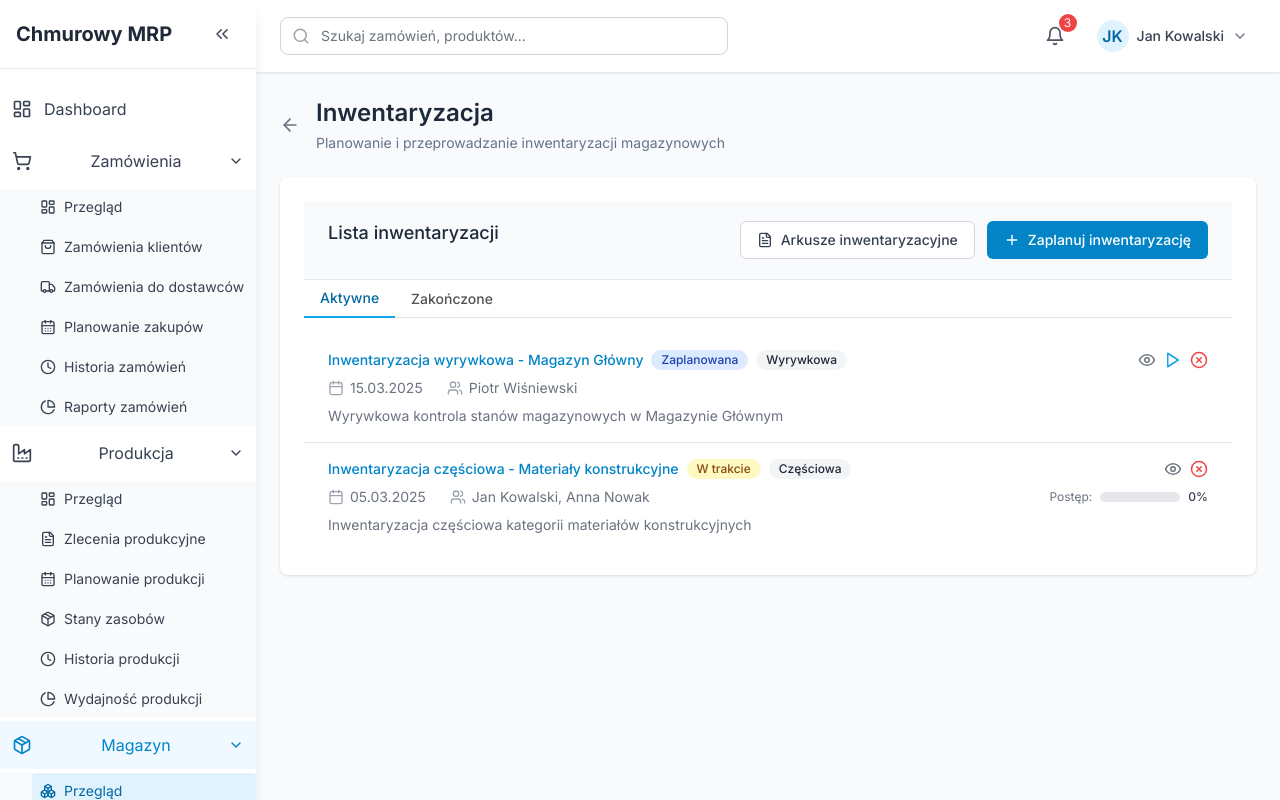
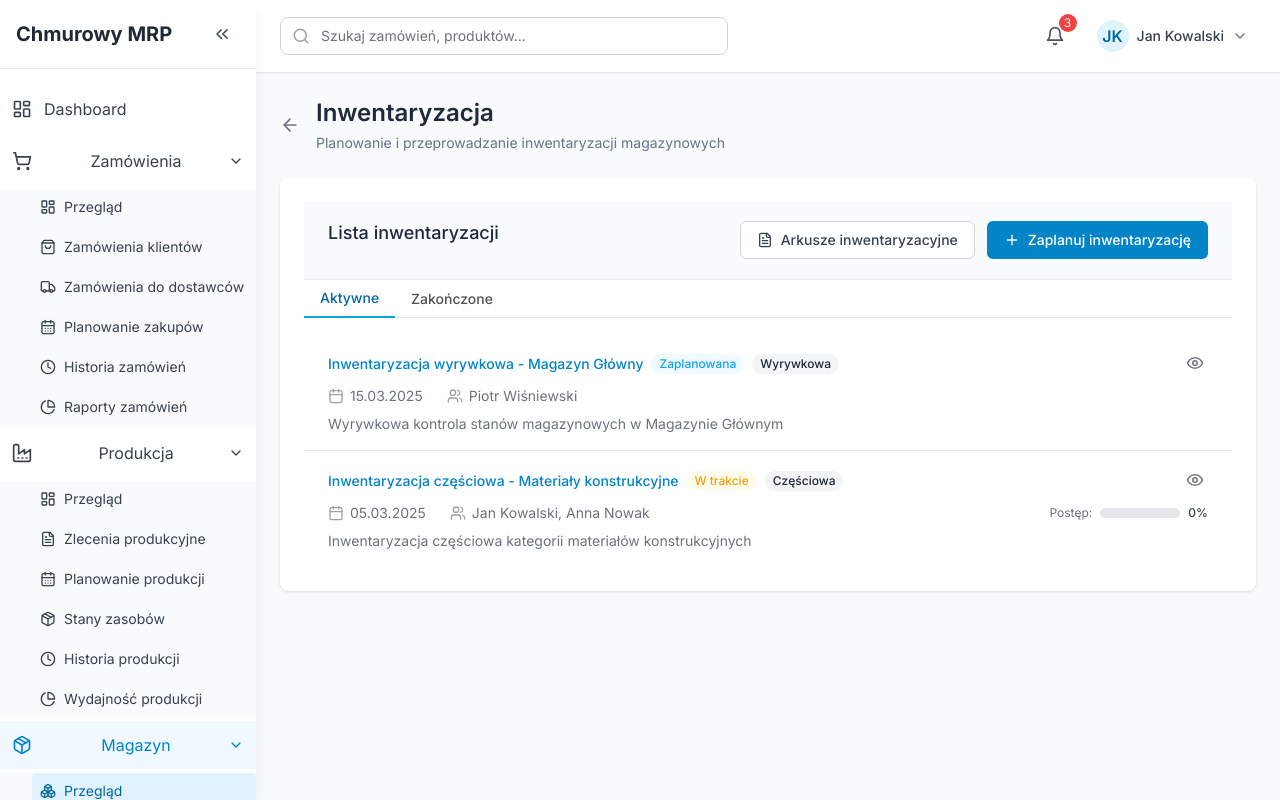
Before and after one commit to djmisieq/chmurowy-system-mrp, a Next.js app: page /inventory/inventory in a window 1280 px wide. Built offline with nearby package versions, Linux system fonts and the light colour scheme.

Commit message:
Update InventoryList component with new UI components

```diff
--- a/src/components/inventory/inventory/InventoryList.tsx
+++ b/src/components/inventory/inventory/InventoryList.tsx
@@ -1,6 +1,9 @@
 import React from 'react';
 import { Eye, Play, XCircle, Calendar, Users, CheckCircle } from 'lucide-react';
 import { Inventory, formatDate } from '../mockInventory';
+import Badge from '@/components/ui/Badge';
+import Tooltip from '@/components/ui/Tooltip';
+import Dropdown from '@/components/ui/Dropdown';
 
 interface InventoryListProps {
   inventories: Inventory[];
@@ -21,17 +24,17 @@ const InventoryList: React.FC<InventoryListProps> = ({
   const getStatusDisplay = (status: string) => {
     switch (status) {
       case 'planned':
-        return { label: 'Zaplanowana', color: 'bg-blue-100 text-blue-800' };
+        return { label: 'Zaplanowana', variant: 'info' as const };
       case 'in_progress':
-        return { label: 'W trakcie', color: 'bg-yellow-100 text-yellow-800' };
+        return { label: 'W trakcie', variant: 'warning' as const };
       case 'completed':
-        return { label: 'Zakończona', color: 'bg-green-100 text-green-800' };
+        return { label: 'Zakończona', variant: 'success' as const };
       case 'approved':
-        return { label: 'Zatwierdzona', color: 'bg-green-100 text-green-800' };
+        return { label: 'Zatwierdzona', variant: 'success' as const };
       case 'canceled':
-        return { label: 'Anulowana', color: 'bg-red-100 text-red-800' };
+        return { label: 'Anulowana', variant: 'danger' as const };
       default:
-        return { label: status, color: 'bg-gray-100 text-gray-800' };
+        return { label: status, variant: 'default' as const };
     }
   };
 
@@ -55,6 +58,38 @@ const InventoryList: React.FC<InventoryListProps> = ({
 
     const countedItems = inventory.items.filter(item => item.status !== 'pending').length;
     return Math.round((countedItems / inventory.items.length) * 100);
+  };
+
+  // Utwórz menu akcji dla każdej inwentaryzacji
+  const getActionMenu = (inventory: Inventory) => {
+    const actions = [
+      {
+        id: 'view',
+        label: 'Zobacz szczegóły',
+        icon: <Eye size={16} />,
+        onClick: () => onViewDetails(inventory.id)
+      }
+    ];
+
+    if (inventory.status === 'planned') {
+      actions.push({
+        id: 'start',
+        label: 'Rozpocznij inwentaryzację',
+        icon: <Play size={16} />,
+        onClick: () => onStartInventory(inventory.id)
+      });
+    }
+
+    if (inventory.status === 'planned' || inventory.status === 'in_progress') {
+      actions.push({
+        id: 'cancel',
+        label: 'Anuluj inwentaryzację',
+        icon: <XCircle size={16} />,
+        onClick: () => onCancelInventory(inventory.id)
+      });
+    }
+
+    return actions;
   };
 
   return (
@@ -87,6 +122,7 @@ const InventoryList: React.FC<InventoryListProps> = ({
           {inventories.map((inventory) => {
             const statusDisplay = getStatusDisplay(inventory.status);
             const progress = calculateProgress(inventory);
+            const actionMenu = getActionMenu(inventory);
 
             return (
               <div key={inventory.id} className="px-4 py-4 sm:px-6 hover:bg-gray-50">
@@ -96,55 +132,46 @@ const InventoryList: React.FC<InventoryListProps> = ({
                       {inventory.name}
                     </p>
                     <div className="mt-2 sm:mt-0 flex flex-wrap gap-2">
-                      <span className={`inline-flex items-center px-2.5 py-0.5 rounded-full text-xs font-medium ${statusDisplay.color}`}>
+                      <Badge variant={statusDisplay.variant} size="sm">
                         {statusDisplay.label}
-                      </span>
-                      <span className="inline-flex items-center px-2.5 py-0.5 rounded-full text-xs font-medium bg-gray-100 text-gray-800">
+                      </Badge>
+                      <Badge size="sm">
                         {getTypeDisplay(inventory.type)}
-                      </span>
+                      </Badge>
                     </div>
                   </div>
-                  <div className="ml-2 flex-shrink-0 flex">
-                    <button
-                      onClick={() => onViewDetails(inventory.id)}
-                      className="ml-2 text-gray-500 hover:text-gray-700"
-                      title="Szczegóły"
-                    >
+                  <div className="ml-2 flex-shrink-0">
+                    <Dropdown
+                      trigger={
+                        <button className="text-gray-500 hover:text-gray-700 p-1 rounded">
                           <Eye size={18} />
                         </button>
-
-                    {inventory.status === 'planned' && (
-                      <button
-                        onClick={() => onStartInventory(inventory.id)}
-                        className="ml-2 text-primary-500 hover:text-primary-700"
-                        title="Rozpocznij"
-                      >
-                        <Play size={18} />
-                      </button>
-                    )}
-
-                    {(inventory.status === 'planned' || inventory.status === 'in_progress') && (
-                      <button
-                        onClick={() => onCancelInventory(inventory.id)}
-                        className="ml-2 text-red-500 hover:text-red-700"
-                        title="Anuluj"
-                      >
-                        <XCircle size={18} />
-                      </button>
-                    )}
+                      }
+                      items={actionMenu}
+                      align="right"
+                      width="w-56"
+                    />
                   </div>
                 </div>
 
                 <div className="sm:flex sm:justify-between mt-2">
                   <div className="sm:flex">
                     <div className="flex items-center text-sm text-gray-500 mr-6">
+                      <Tooltip content="Data zaplanowania" position="top">
+                        <div className="flex items-center">
                           <Calendar size={16} className="flex-shrink-0 mr-1.5 text-gray-400" />
                           <span>{formatDate(inventory.planDate)}</span>
                         </div>
+                      </Tooltip>
+                    </div>
 
                     <div className="mt-2 flex items-center text-sm text-gray-500 sm:mt-0">
+                      <Tooltip content="Przypisani użytkownicy" position="top">
+                        <div className="flex items-center">
                           <Users size={16} className="flex-shrink-0 mr-1.5 text-gray-400" />
                           <span>{inventory.assignedUsers.join(', ')}</span>
+                        </div>
+                      </Tooltip>
                     </div>
                   </div>
 
@@ -163,8 +190,12 @@ const InventoryList: React.FC<InventoryListProps> = ({
 
                   {inventory.status === 'completed' && (
                     <div className="mt-2 sm:mt-0 flex items-center text-sm text-gray-500">
-                      <CheckCircle size={16} className="flex-shrink-0 mr-1.5 text-green-500" />
+                      <Tooltip content="Data zakończenia" position="top">
+                        <div className="flex items-center">
+                          <CheckCircle size={16} className="flex-shrink-0 mr-1.5 text-success-500" />
                           <span>Zakończono {inventory.endDate ? formatDate(inventory.endDate) : ''}</span>
+                        </div>
+                      </Tooltip>
                     </div>
                   )}
                 </div>
```
Lines whose indentation alone changed are shown as unchanged.
